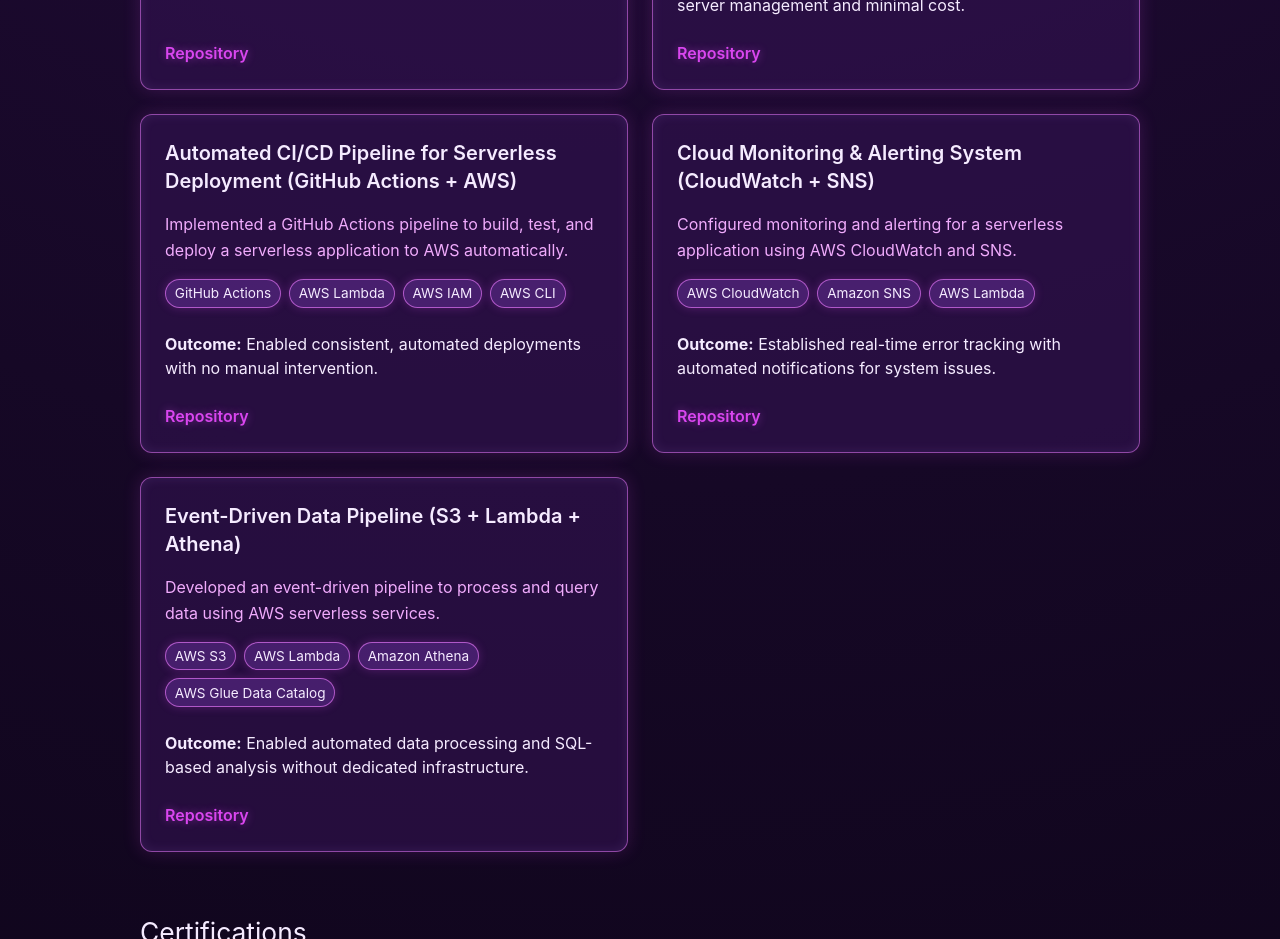
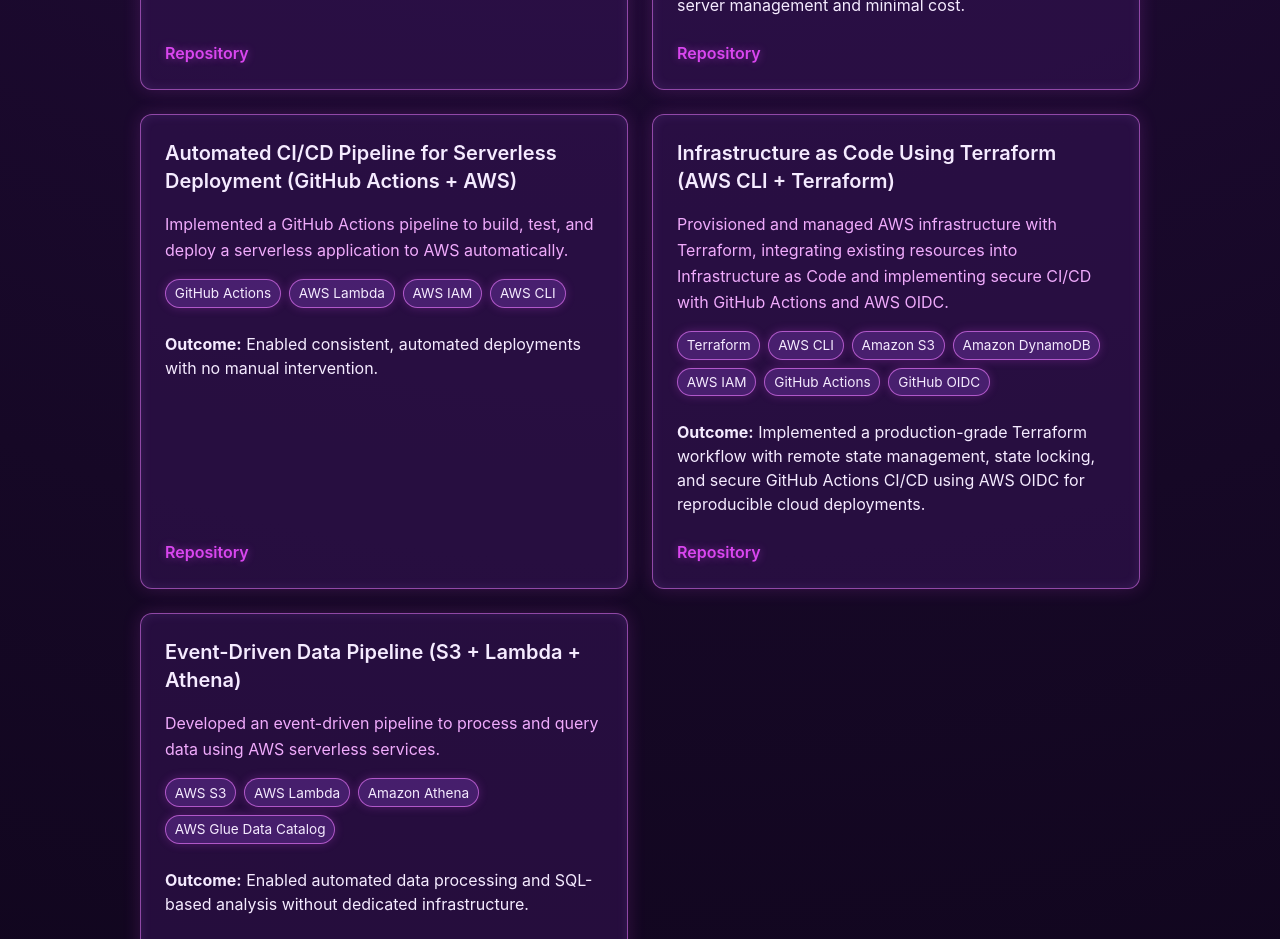
Before and after one commit to tracilvrd/aws-cloud-engineer-portfolio, a React (Vite) app: page / in a window 1280 px wide. Shown: the part 1160-2099 px from the top of the page. Built offline with nearby package versions, Linux system fonts and the light colour scheme.

Commit message:
feat: update ServerlessArchitecture.jsx with new Terraform infrastructure details

```diff
--- a/src/components/ServerlessArchitecture.jsx
+++ b/src/components/ServerlessArchitecture.jsx
@@ -28,11 +28,11 @@
     },
     {
       id: 4,
-      title: "Cloud Monitoring & Alerting System (CloudWatch + SNS)",
-      summary: "Configured monitoring and alerting for a serverless application using AWS CloudWatch and SNS.",
-      techStack: ["AWS CloudWatch", "Amazon SNS", "AWS Lambda"],
-      outcome: "Established real-time error tracking with automated notifications for system issues.",
-      demoLink: "https://github.com",
+      title: "Infrastructure as Code Using Terraform (AWS CLI + Terraform)",
+      summary: "Provisioned and managed AWS infrastructure with Terraform, integrating existing resources into Infrastructure as Code and implementing secure CI/CD with GitHub Actions and AWS OIDC.",
+      techStack: ["Terraform", "AWS CLI", "Amazon S3", "Amazon DynamoDB", "AWS IAM",  "GitHub Actions", "GitHub OIDC"],
+      outcome: "Implemented a production-grade Terraform workflow with remote state management, state locking, and secure GitHub Actions CI/CD using AWS OIDC for reproducible cloud deployments.",
+      demoLink: "https://github.com/tracilvrd/aws-terraform-portfolio-infrastructure",
     },
     {
       id: 5,
```
